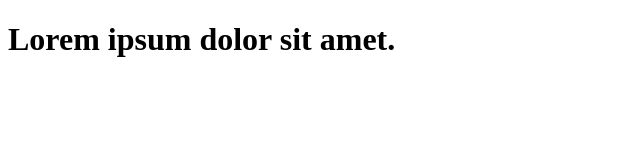
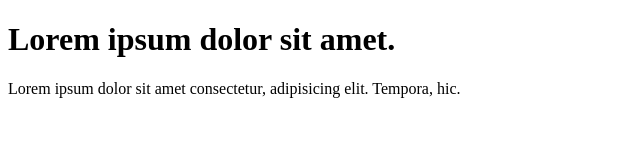
Before and after one commit to TamimaNisat/beginner-web-project, a plain HTML site: page index.html in a window 1280 px wide. Shown: the whole page, without its empty margins (0-640 px from the left). Drawn offline with Linux system fonts and the light colour scheme.

Commit message:
P-tagadded

```diff
--- a/index.html
+++ b/index.html
@@ -7,5 +7,6 @@
 </head>
 <body>
     <h1>Lorem ipsum dolor sit amet.</h1>
+    <p>Lorem ipsum dolor sit amet consectetur, adipisicing elit. Tempora, hic.</p>
 </body>
 </html>
```
